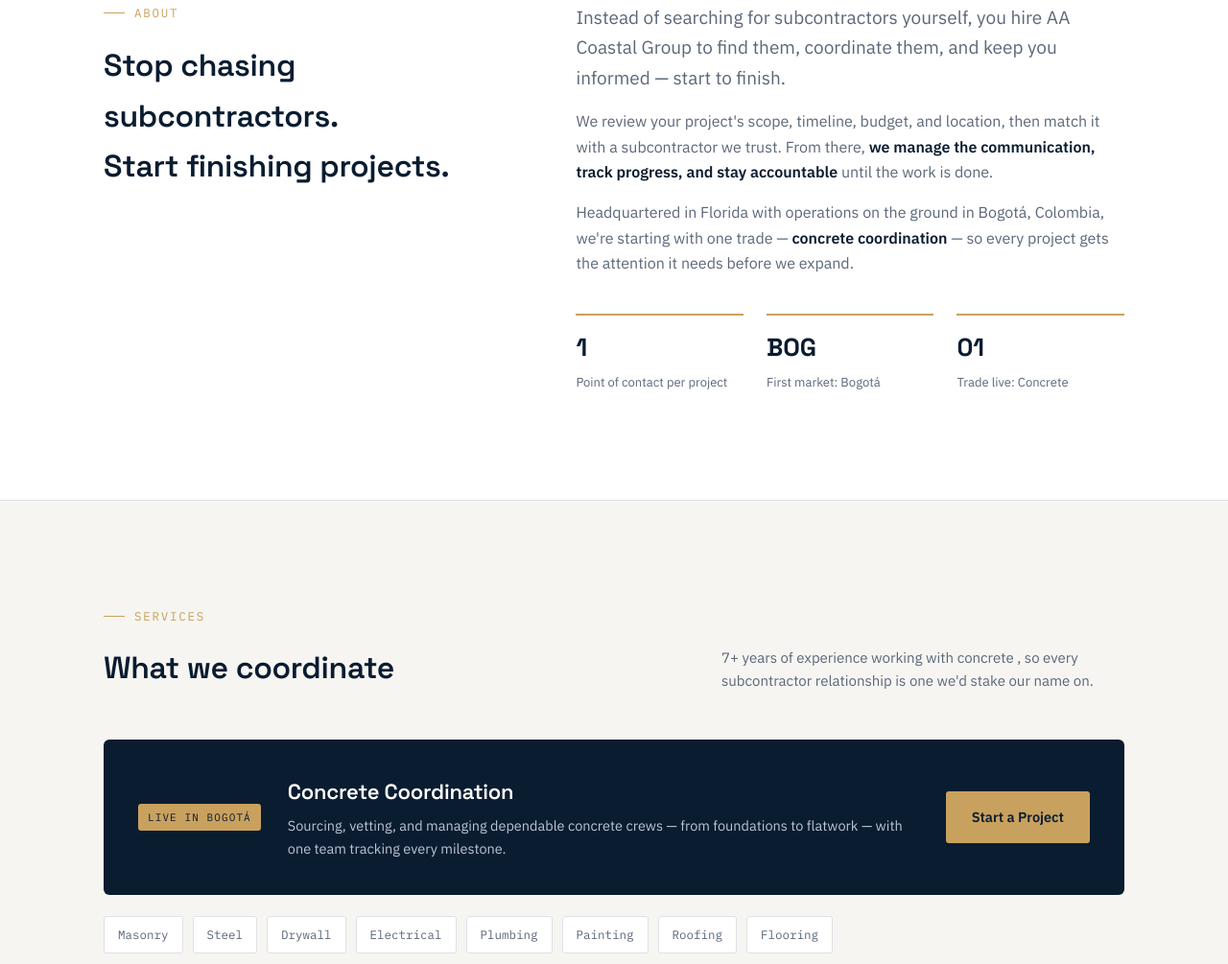
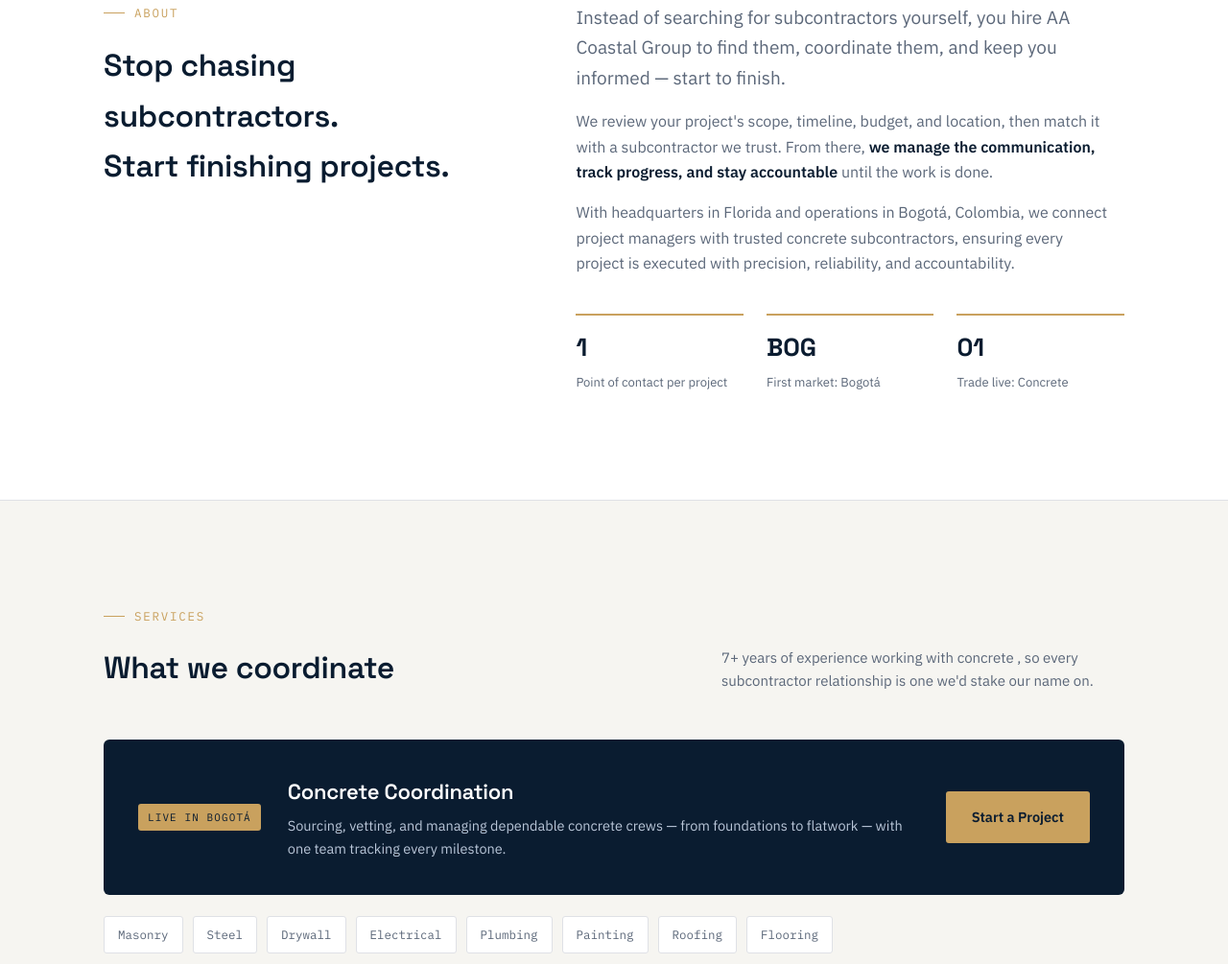
Before and after one commit to aacoastalgroup2-svg/aacoastalgroupsite, a plain HTML site: page index.html in a window 1280 px wide. Shown: the part 722-1727 px from the top of the page at 96% size. Drawn offline with Linux system fonts and the light colour scheme.

Commit message:
Update index.html

```diff
--- a/index.html
+++ b/index.html
@@ -323,7 +323,7 @@
     <div class="about-body">
       <p class="about-lede">Instead of searching for subcontractors yourself, you hire AA Coastal Group to find them, coordinate them, and keep you informed — start to finish.</p>
       <p>We review your project's scope, timeline, budget, and location, then match it with a subcontractor we trust. From there, <strong>we manage the communication, track progress, and stay accountable</strong> until the work is done.</p>
-      <p>Headquartered in Florida with operations on the ground in Bogotá, Colombia, we're starting with one trade — <strong>concrete coordination</strong> — so every project gets the attention it needs before we expand.</p>
+      <p>With headquarters in Florida and operations in Bogotá, Colombia, we connect project managers with trusted concrete subcontractors, ensuring every project is executed with precision, reliability, and accountability.</p>
       <div class="stat-row">
         <div class="stat"><b>1</b><span>Point of contact per project</span></div>
         <div class="stat"><b>BOG</b><span>First market: Bogotá</span></div>
```
